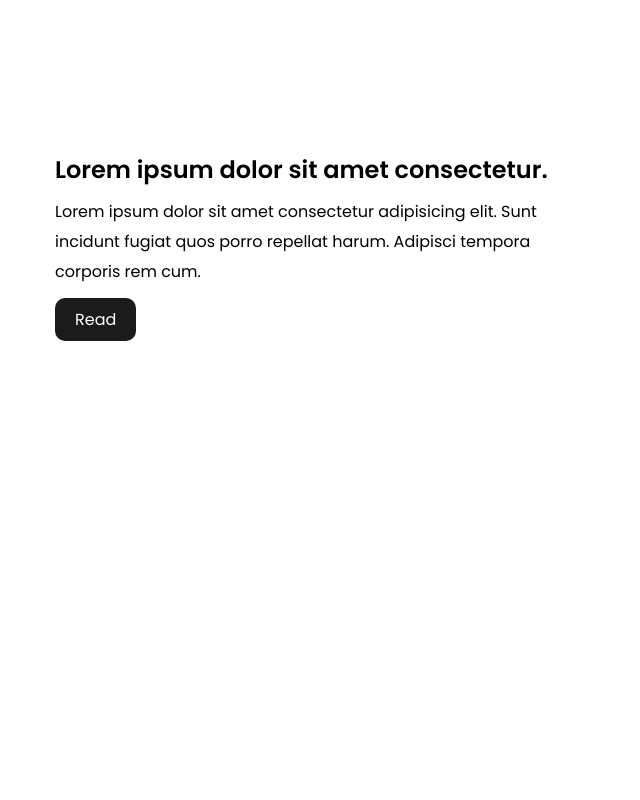
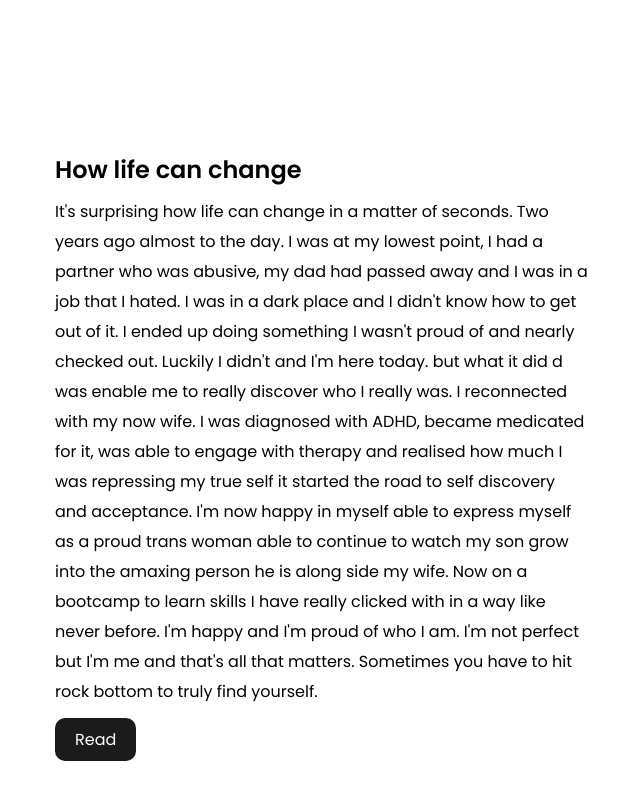
Before and after one commit to nicky-mc/Blog-Project-Take-1, a website: page public/home.html in a window 1280 px wide. Shown: the part 1282-2082 px from the top of the page, without its empty margins (9-649 px from the left). Before the commit the page ends 1664 px from the top, so only its background shows below. Drawn offline with Linux system fonts and the light colour scheme.

Commit message:
article added next step to create a way to need a secure login to access the writing part any other add ons make the picture up load work and apply any blog writings in the editor to the home page, create a profesional footer and see how to make it live

```diff
--- a/public/css/home.css
+++ b/public/css/home.css
@@ -47,7 +47,7 @@ body {
   margin-top: 60px;
   width: 100%;
   height: calc(100vh - 60px);
-  background: url(../img/header.jpeg);
+  background: url(../img/E34D774F-B010-47BC-89FD-7444B3F048A6_1_105_c.jpeg);
   background-size: cover;
   display: flex;
   justify-content: center;
--- a/public/home.html
+++ b/public/home.html
@@ -38,11 +38,25 @@
             src="/public/img/blogimage.png"
             alt="a medicine bottle with flowers saying elixir of life with a estrogen molecule in center of label"
           />
-          <h1 class="blog-title">Lorem ipsum dolor sit amet consectetur.</h1>
+          <h1 class="blog-title">How life can change</h1>
           <p class="blog-overview">
-            Lorem ipsum dolor sit amet consectetur adipisicing elit. Sunt
-            incidunt fugiat quos porro repellat harum. Adipisci tempora corporis
-            rem cum.
+            It's surprising how life can change in a matter of seconds. Two
+            years ago almost to the day. I was at my lowest point, I had a
+            partner who was abusive, my dad had passed away and I was in a job
+            that I hated. I was in a dark place and I didn't know how to get out
+            of it. I ended up doing something I wasn't proud of and nearly
+            checked out. Luckily I didn't and I'm here today. but what it did d
+            was enable me to really discover who I really was. I reconnected
+            with my now wife. I was diagnosed with ADHD, became medicated for
+            it, was able to engage with therapy and realised how much I was
+            repressing my true self it started the road to self discovery and
+            acceptance. I'm now happy in myself able to express myself as a
+            proud trans woman able to continue to watch my son grow into the
+            amaxing person he is along side my wife. Now on a bootcamp to learn
+            skills I have really clicked with in a way like never before. I'm
+            happy and I'm proud of who I am. I'm not perfect but I'm me and
+            that's all that matters. Sometimes you have to hit rock bottom to
+            truly find yourself.
           </p>
           <a href="./blog.html" class="btn dark">read</a>
         </div>
```
Also changed, not shown: public/blog.html (+5 -6 lines), public/editor.html (+3 -2 lines), public/img/DE733407-EE34-42A5-9363-79730D4F4166.jpg (added), public/img/E34D774F-B010-47BC-89FD-7444B3F048A6_1_105_c.jpeg (added), public/img/flight.jpeg (added), 1 other file.
